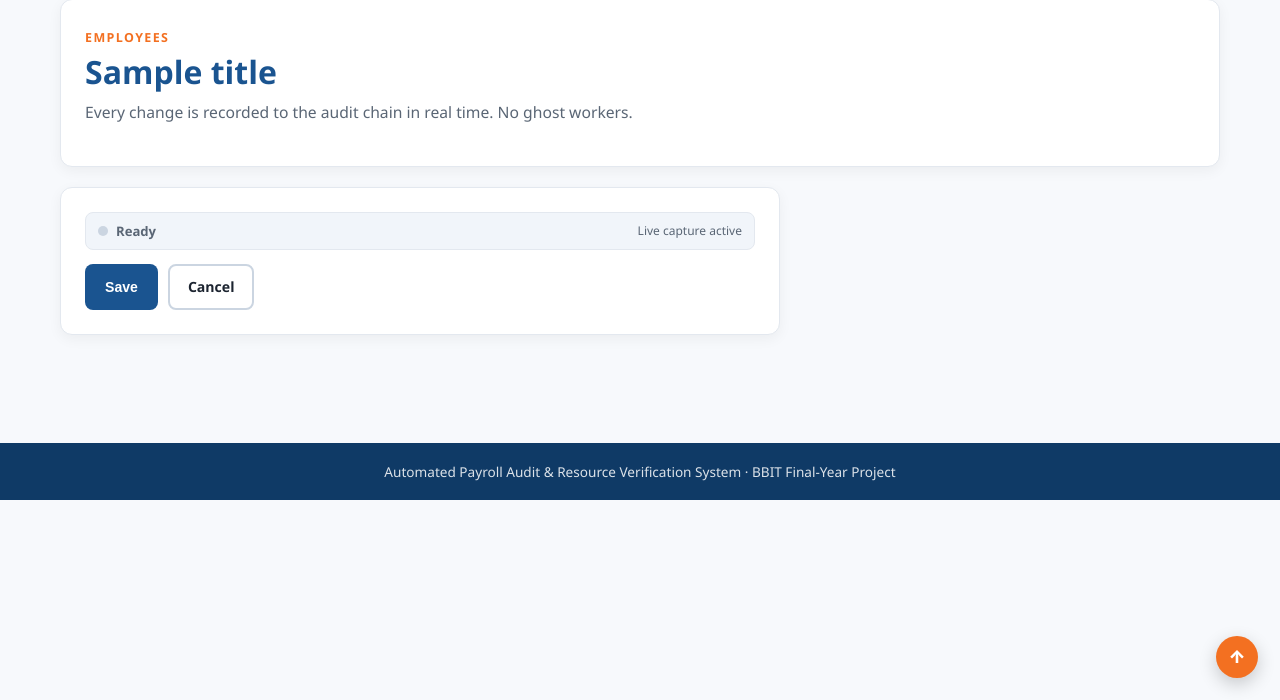
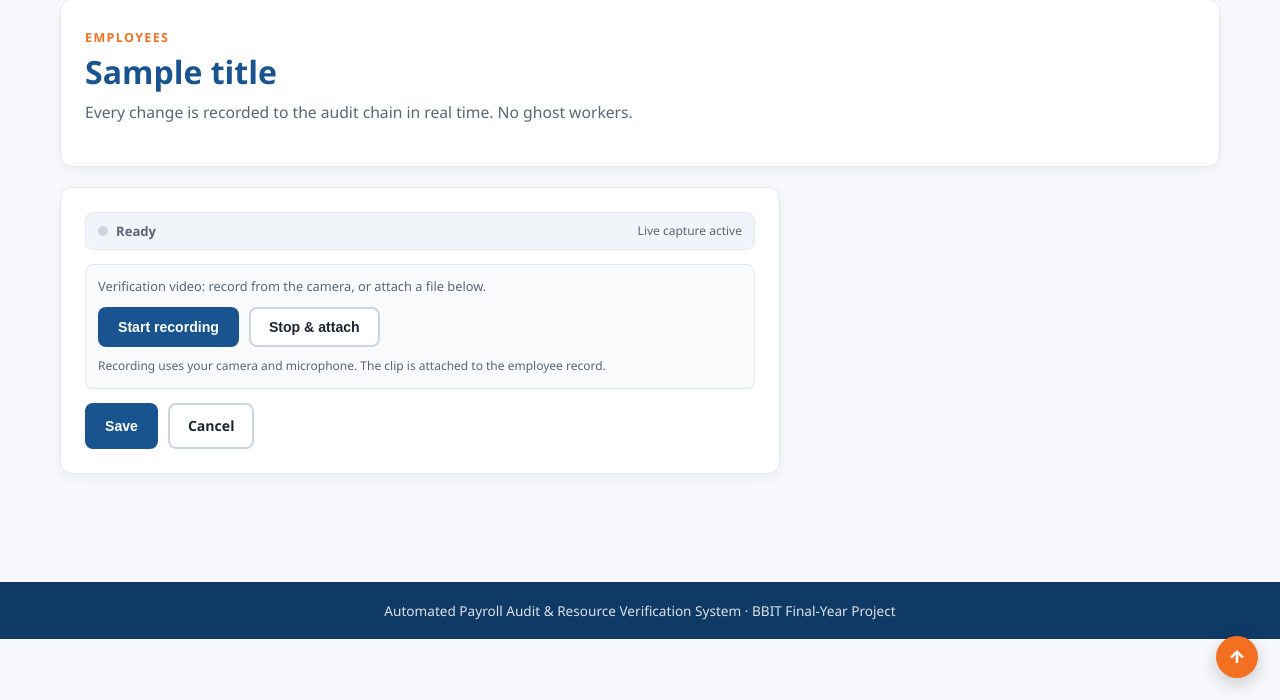
Before and after one commit to jacksonvincent012-web/payroll-audit, a Django app: template templates/employees/employee_form.html in a window 1280 px wide. Shown: the part 100-800 px from the top of the page. Run offline with Django 5.2, Linux system fonts and the light colour scheme; the template is opened without the code that fills it: most values are stand-ins (such as "Sample title", 1, 10 or a date in 2020).

Commit message:
feat: add camera-based verification video recording for employee add/edit
Adds a MediaRecorder-based live capture control to the employee form so an HR officer can record a verification video during add/edit and attach it to the employee record before save.

```diff
--- a/templates/employees/employee_form.html
+++ b/templates/employees/employee_form.html
@@ -18,6 +18,15 @@
         <span id="record-status" style="display:inline-block;width:10px;height:10px;border-radius:50%;background:#cbd5e1;transition:background .2s;"></span>
         <span id="record-label" style="font-size:0.82rem;color:var(--updated-muted);font-weight:600;">Ready</span>
         <span style="margin-left:auto;font-size:0.75rem;color:var(--updated-muted);">Live capture active</span>
+    </div>
+
+    <div id="video-recorder" style="display:grid;gap:10px;margin-bottom:14px;padding:12px;background:#f8fafc;border:1px solid #e3e8ef;border-radius:8px;">
+        <p style="margin:0;font-size:0.8rem;color:var(--updated-muted);">Verification video: record from the camera, or attach a file below.</p>
+        <div style="display:flex;gap:10px;flex-wrap:wrap;">
+            <button type="button" id="record-start" class="updated-btn updated-btn--primary">Start recording</button>
+            <button type="button" id="record-stop" class="updated-btn updated-btn--ghost" disabled>Stop &amp; attach</button>
+        </div>
+        <p id="record-hint" style="margin:0;font-size:0.75rem;color:var(--updated-muted);">Recording uses your camera and microphone. The clip is attached to the employee record.</p>
     </div>
 
     <form method="post" id="employee-form" style="display:grid;gap:14px;">
@@ -50,6 +59,10 @@
     var form = document.getElementById("employee-form");
     var timer = null;
     var csrfToken = form.querySelector("[name=csrfmiddlewaretoken]").value;
+    var stream = null;
+    var recorder = null;
+    var chunks = [];
+    var startedAt = null;
 
     function setStatus(state) {
         if (state === "recording") {
@@ -87,6 +100,53 @@
         .catch(function () { setStatus("ready"); });
     }
 
+    function attachBlobToVideo(blob) {
+        var file = new File([blob], "verification-" + Date.now() + ".webm", { type: blob.type || "video/webm" });
+        var input = form.querySelector('input[name="video"]');
+        if (!input) { return false; }
+        var dt = new DataTransfer();
+        dt.items.add(file);
+        input.files = dt.files;
+        return true;
+    }
+
+    var startBtn = document.getElementById("record-start");
+    var stopBtn = document.getElementById("record-stop");
+
+    startBtn.addEventListener("click", async function () {
+        if (startBtn.disabled) { return; }
+        setStatus("recording");
+        try {
+            stream = await navigator.mediaDevices.getUserMedia({ video: true, audio: true });
+            recorder = new MediaRecorder(stream);
+            chunks = [];
+            recorder.ondataavailable = function (e) {
+                if (e.data && e.data.size > 0) { chunks.push(e.data); }
+            };
+            recorder.onstop = function () {
+                var blob = new Blob(chunks, { type: "video/webm" });
+                var ok = attachBlobToVideo(blob);
+                stream.getTracks().forEach(function (t) { t.stop(); });
+                stream = null;
+                startBtn.disabled = false;
+                stopBtn.disabled = false;
+                setStatus(ok ? "saved" : "ready");
+            };
+            startedAt = new Date();
+            recorder.start();
+            startBtn.disabled = true;
+            stopBtn.disabled = false;
+        } catch (err) {
+            setStatus("ready");
+            startBtn.disabled = false;
+            stopBtn.disabled = false;
+        }
+    });
+
+    stopBtn.addEventListener("click", function () {
+        if (recorder && recorder.state !== "inactive") { recorder.stop(); }
+    });
+
     form.addEventListener("input", function () {
         setStatus("recording");
         clearTimeout(timer);
```
